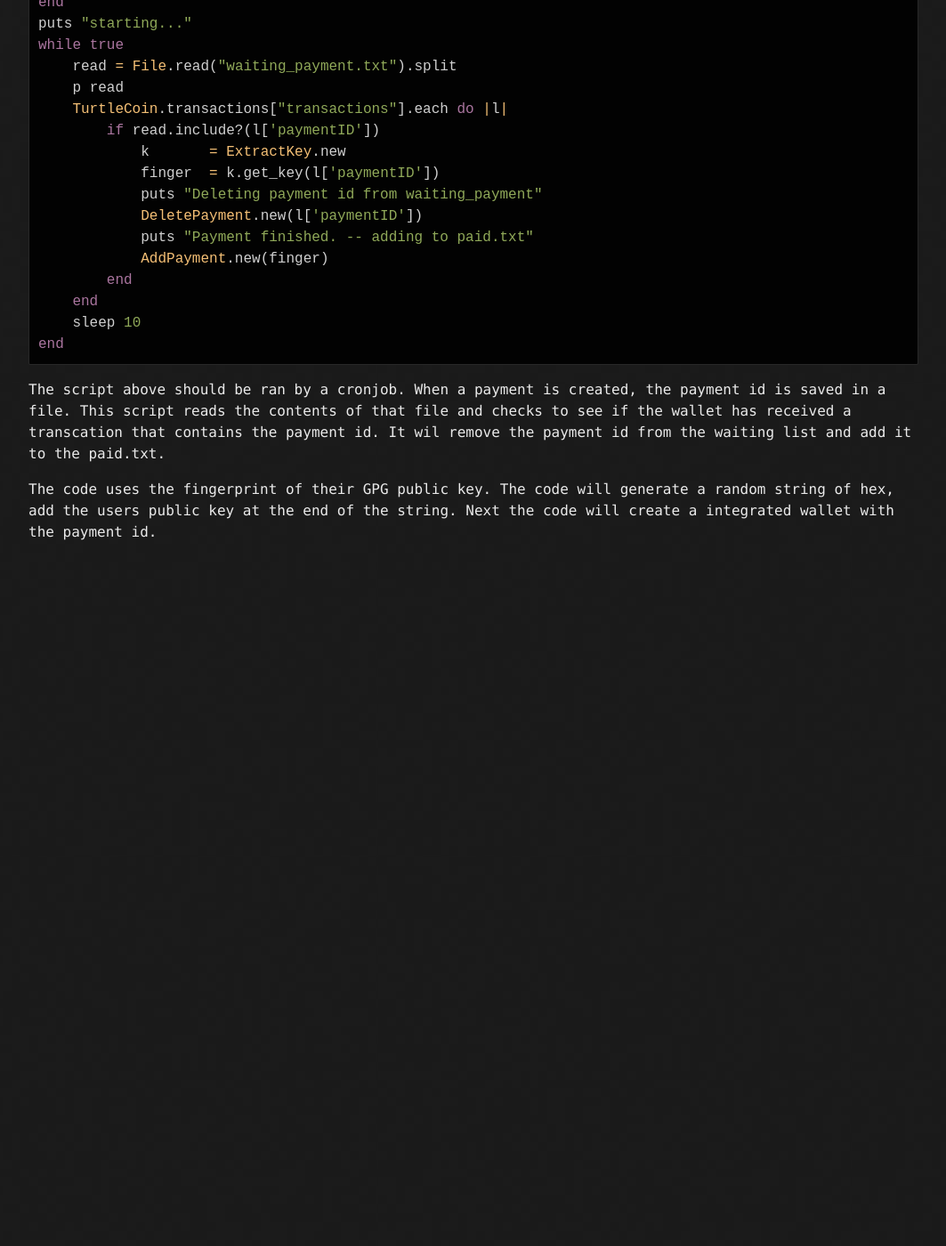
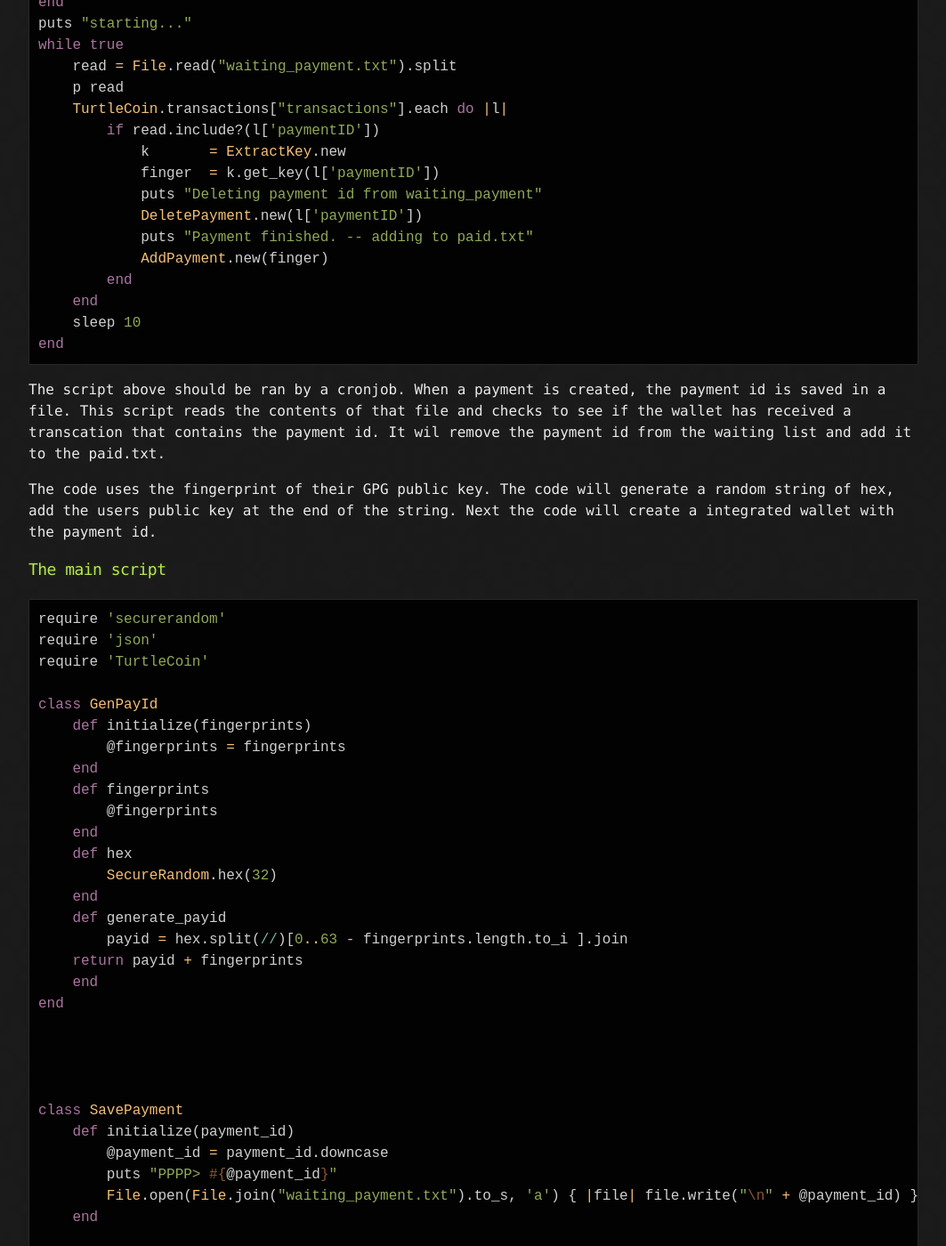
Before and after one commit to Michael-Meade/MinerFind, a Jekyll site: the page built from Projects/TurtleWalletRPC-Added-more-features.md, in a window 1280 px wide and 1400 px high, scrolled down 2230 px. Shown: the whole window at 89% size, without its empty margins (108-1171 px from the left). Built offline with Jekyll 4.4.1, drawn with Linux system fonts in a browser that asks for light colours; our own code applies the rules of GitHub Pages for plain Markdown files; the repository's description, which GitHub fills in, is left out; before the commit the page ends 2860 px from its top, so only the background shows below that; some of the changed text lies outside the part shown.

Commit message:
Update TurtleWalletRPC-Added-more-features.md

````diff
--- a/Projects/TurtleWalletRPC-Added-more-features.md
+++ b/Projects/TurtleWalletRPC-Added-more-features.md
@@ -105,3 +105,46 @@ end
 The script above should be ran by a cronjob. When a payment is created, the payment id is saved in a file. This script reads the contents of that file and checks to see if the wallet has received a transcation that contains the payment id. It wil remove the payment id from the waiting list and add it to the paid.txt.
 
 The code uses the fingerprint of their GPG public key. The code will generate a random string of hex, add the users public key at the end of the string. Next the code will create a integrated wallet with the payment id.
+
+### The main script
+```ruby
+require 'securerandom'
+require 'json'
+require 'TurtleCoin'
+
+class GenPayId
+    def initialize(fingerprints)
+        @fingerprints = fingerprints
+    end
+    def fingerprints
+        @fingerprints
+    end
+    def hex
+        SecureRandom.hex(32)
+    end
+    def generate_payid
+        payid = hex.split(//)[0..63 - fingerprints.length.to_i ].join
+    return payid + fingerprints
+    end
+end
+
+
+
+
+class SavePayment
+    def initialize(payment_id)
+        @payment_id = payment_id.downcase
+        puts "PPPP> #{@payment_id}"
+        File.open(File.join("waiting_payment.txt").to_s, 'a') { |file| file.write("\n" + @payment_id) }
+    end
+
+end
+w       = Wallet.new
+payid   = GenPayId.new("5AC5C5D28F1DE43CA2AB60733478C7E0057ADA34").generate_payid
+addr    = w.address_primary.to_h["address"]
+address = JSON.parse(w.create_integrated_address(addr, payid))["integratedAddress"]
+puts "#{payid}"
+puts "New address: #{address}\n"
+SavePayment.new(payid)
+```
+The first thing the script does is to create an instance of Wallet and store it as the variable w. Next we use the GenPayId to create a random hex, the class will then append the users fingerprint to the random hex. Next we use the wallet api to get the address of the wallet. After that is finished the code wall use the newly generated payment id and the address we obtained from the wallet to generate an integrated. The results will be used by the end user to pay for the service. The last thing the code does is use the SavePayment class to save the payment. The code above this will use this file to check for incomming transcations.
````
